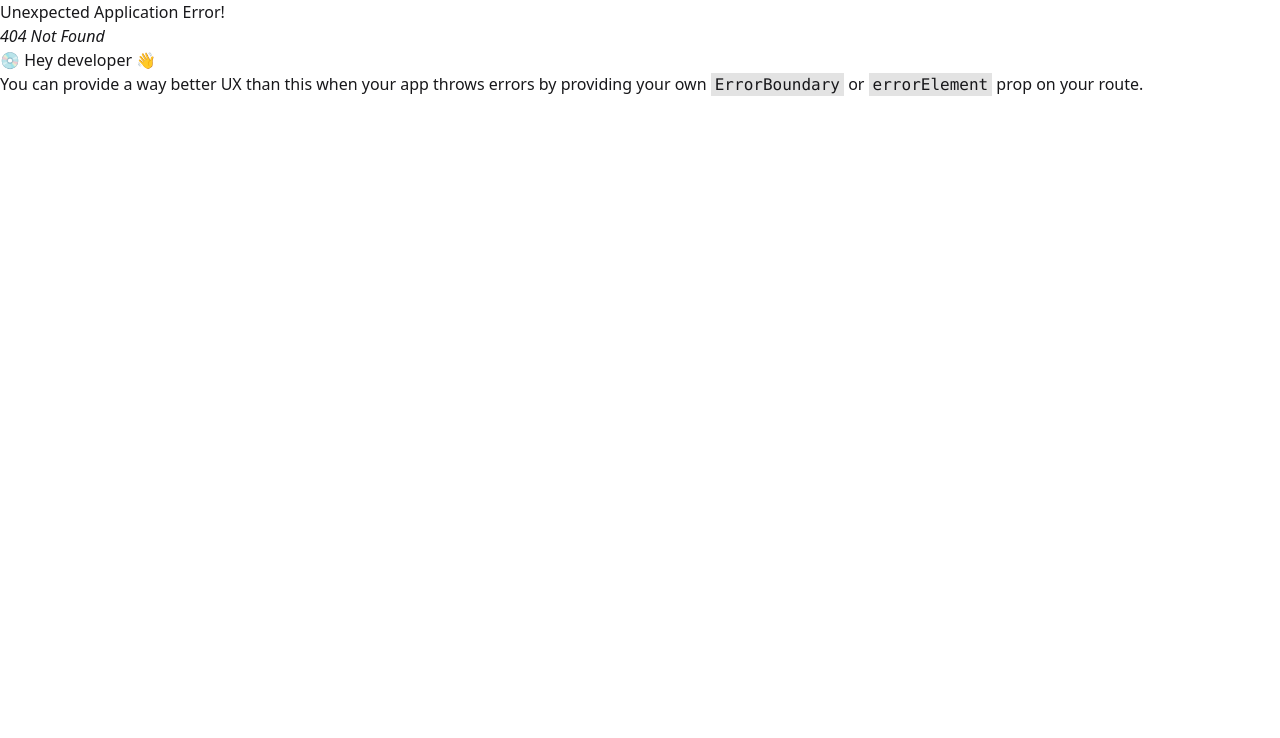
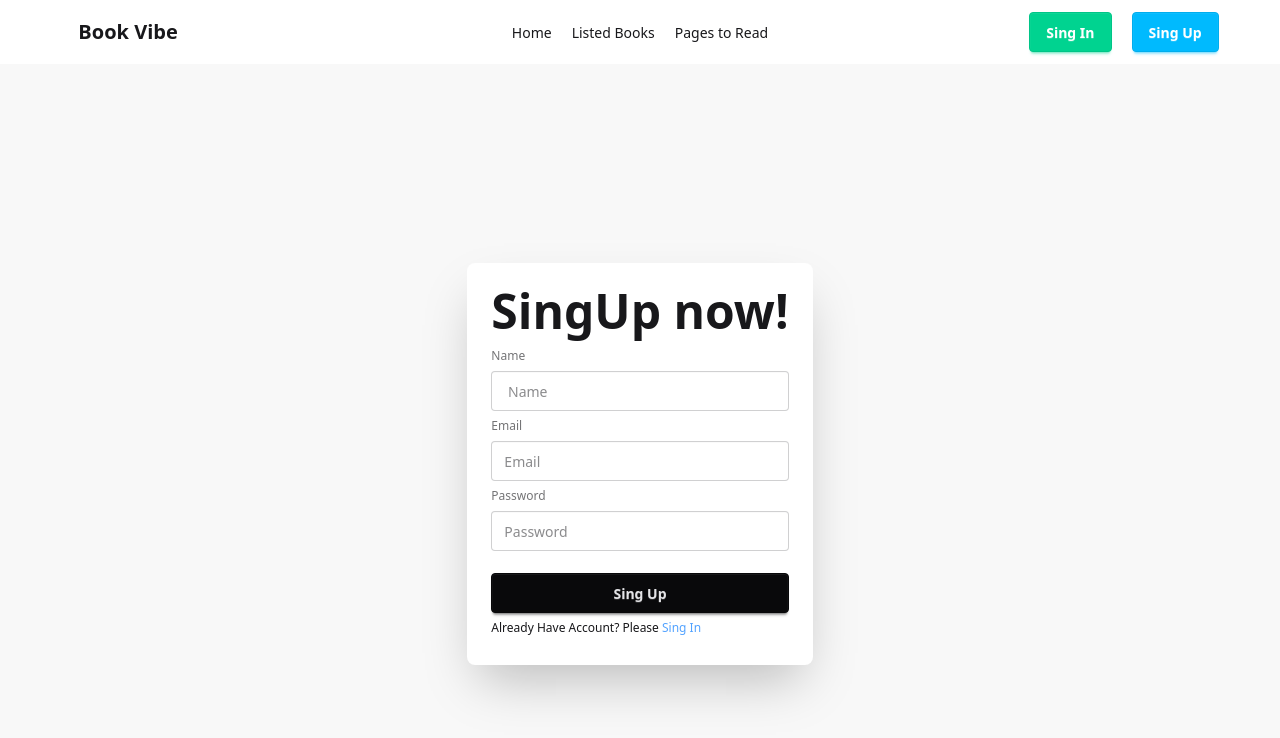
Before and after one commit to oliullahakib/boiPoka-project, a React (Vite) app: page /singUp in a window 1280 px wide. Before the commit this address had no page. Shown: the top 738 px of the page. Built offline with nearby package versions, Linux system fonts and the light colour scheme.

Commit message:
adding singUp and singIn page

```diff
--- /dev/null
+++ b/src/Pages/SingIn.jsx
@@ -0,0 +1,36 @@
+import React from 'react';
+import { Link } from 'react-router';
+
+const SingIn = () => {
+    const handleSingIn=(e)=>{
+        e.preventDefault()
+        const email = e.target.email.value;
+        const password = e.target.password.value;
+        console.log("singIn",email,password)
+
+    }
+    return (
+        <div className="hero bg-base-200 min-h-screen">
+            <div className="hero-content flex-col lg:flex-row-reverse">
+                <div className="card bg-base-100 w-full max-w-sm shrink-0 shadow-2xl">
+                    <div className="card-body">
+                        <h1 className="text-5xl font-bold">Singin now!</h1>
+                        <form onSubmit={handleSingIn}>
+                            <fieldset className="fieldset">
+                            <label className="label">Email</label>
+                            <input name='email' type="email" className="input" placeholder="Email" />
+                            <label className="label">Password</label>
+                            <input name='password' type="password" className="input" placeholder="Password" />
+                            <div><a className="link link-hover">Forgot password?</a></div>
+                            <button className="btn btn-neutral mt-4">Sing in</button>
+                            <p>New on Our Website? Please <Link className='text-blue-400 hover:text-blue-700' to={"/singUp"}>Sing Up</Link> </p>
+                        </fieldset>
+                        </form>
+                    </div>
+                </div>
+            </div>
+        </div>
+    );
+};
+
+export default SingIn;
--- /dev/null
+++ b/src/Pages/SingUp.jsx
@@ -0,0 +1,40 @@
+import React from 'react';
+import { Link } from 'react-router';
+
+const SingUp = () => {
+    const handleSingUp =(e)=>{
+        e.preventDefault()
+        const email = e.target.email.value;
+        const name = e.target.name.value;
+        const password = e.target.password.value;
+        console.log("singUP",email,name,password)
+    }
+    return (
+         <div className="hero bg-base-200 min-h-screen">
+            <div className="hero-content flex-col lg:flex-row-reverse">
+                <div className="card bg-base-100 w-full max-w-sm shrink-0 shadow-2xl">
+                    <div className="card-body">
+                        <h1 className="text-5xl font-bold">SingUp now!</h1>
+                        <form onSubmit={handleSingUp} >
+                            <fieldset className="fieldset">
+                                {/* Name */}
+                            <label className="label">Name</label>
+                            <input name='name' type="text" className="input" placeholder=" Name" />
+                                {/* email */}
+                            <label className="label">Email</label>
+                            <input name='email' type="email" className="input" placeholder="Email" />
+                            {/* password */}
+                            <label className="label">Password</label>
+                            <input name='password' type="password" className="input" placeholder="Password" />
+                            <button className="btn btn-neutral mt-4">Sing Up</button>
+                            <p>Already Have Account? Please <Link className='text-blue-400 hover:text-blue-700' to={"/singIn"}>Sing In</Link> </p>
+                        </fieldset>
+                        </form>
+                    </div>
+                </div>
+            </div>
+        </div>
+    );
+};
+
+export default SingUp;
--- a/src/Router/Routes.jsx
+++ b/src/Router/Routes.jsx
@@ -4,10 +4,13 @@ import Home from "../Pages/Home";
 import BookDetails from "../Pages/BookDetails";
 import ListedBooks from "../Pages/ ListedBooks";
 import PagesToRead from "../Pages/PagesToRead";
+import SingIn from "../Pages/SingIn";
+import SingUp from "../Pages/SingUp";
 
 export const router = createBrowserRouter([
     {
         path:"/",
+        hydrateFallbackElement:<span className="loading loading-spinner loading-xl"></span>,
         Component:Root,
         loader:()=>fetch("/booksData.json"),
         children:[
@@ -26,6 +29,14 @@ export const router = createBrowserRouter([
             {
                 path:"/pages",
                 Component:PagesToRead
+            },
+            {
+                path:"/singIn",
+                Component:SingIn
+            },
+            {
+                path:"singUp",
+                Component:SingUp
             }
         ]
     }
--- a/src/components/Navbar.jsx
+++ b/src/components/Navbar.jsx
@@ -1,5 +1,5 @@
 import React from 'react';
-import { NavLink } from 'react-router';
+import { Link, NavLink } from 'react-router';
 
 const Navbar = () => {
     const links = [
@@ -34,8 +34,8 @@ const Navbar = () => {
                 </ul>
             </div>
             <div className="navbar-end hidden md:flex md:flex-row gap-2 md:gap-5">
-                <a className="btn btn-success text-white">Sing In</a>
-                <a className="btn btn-info text-white">Sing Up</a>
+                <Link to={"/singIn"} className="btn btn-success text-white">Sing In</Link>
+                <Link to={"/singUp"} className="btn btn-info text-white">Sing Up</Link>
             </div>
         </div>
     );
```
